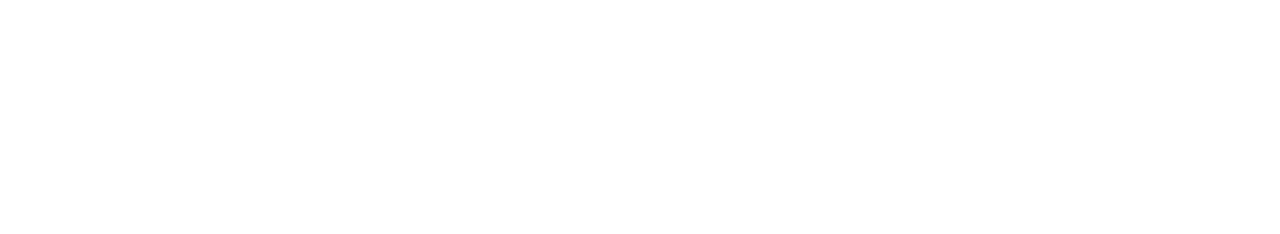
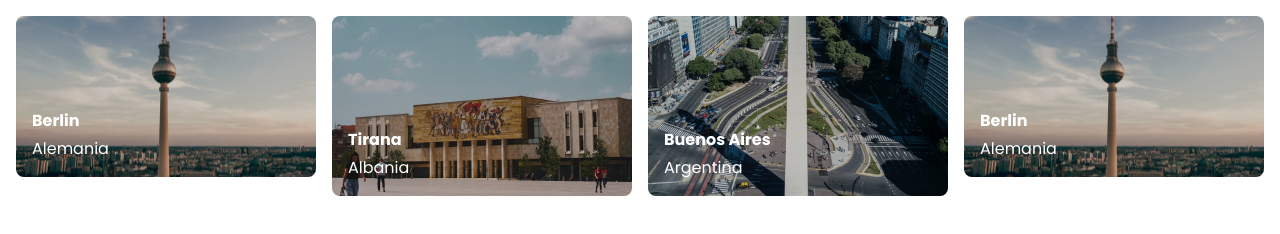
Before and after one commit to octaviolan/grid-gallery, a plain HTML site: page index.html in a window 1280 px wide. Drawn offline with Linux system fonts and the light colour scheme; a web font is replaced by a local one.

Commit message:
Estructurando y estilizando card

```diff
--- /dev/null
+++ b/css/card.css
@@ -0,0 +1,63 @@
+.card {
+  /* background-image: linear-gradient(rgba(0,0,0,.9), rgba(0,0,0,.9)); */
+  background-repeat: no-repeat;
+  background-size: cover;
+  background-position: center;
+  border-radius: 8px;
+  padding: 16px;
+  display: flex;
+  align-items: flex-end;
+  position: relative;
+  overflow: hidden;
+}
+
+.card::before {
+  content: '';
+  position: absolute;
+  inset: 0;
+  background: rgba(0,0,0,.2);
+  transition: background .3s;
+}
+
+.card:hover::before {
+  background: rgba(0,0,0,.6);
+}
+
+.card:hover .map {
+  opacity: 1;
+}
+
+.card:hover .card-description {
+  opacity: 0;
+}
+
+.card-description {
+  display: flex;
+  flex-direction: column;
+  gap: 4px;
+  position: relative;
+  transition: opacity .3s;
+}
+
+.card-description span:nth-child(2) {
+  font: var(--body1-regular);
+}
+
+.berlin {
+  background-image: url('../images/Berlin.png');
+}
+
+.tirana {
+  background-image: url('../images/Tirana.png');
+}
+
+.buenos-aires {
+  background-image: url(../images/Buenos\ Aires.png);
+}
+
+
+
+.tirana,
+.buenos-aires {
+  grid-row-end: span 2;
+}
--- a/css/index.css
+++ b/css/index.css
@@ -1,3 +1,6 @@
+@import './card.css';
+@import './map.css';
+
 :root {
 --white: #ffffff;
 --body1-regular: 400 1rem/1.5rem Poppins;
@@ -5,6 +8,14 @@
 }
 
 body {
+  font: var(--body1-bold);
   color: var(--white);
-  background-color: var(--primary);
+  margin: 16px;
 }
+
+.grid-gallery {
+  display: grid;
+  grid-template-columns: repeat(auto-fit, minmax(161px, 1fr));
+  grid-template-rows: 161px 3px 161px 161px 3px 161px;
+  gap: 16px;
+}
--- /dev/null
+++ b/css/map.css
@@ -0,0 +1,21 @@
+.map {
+  padding: 8px 16px;
+  background-color: #00A2FF;
+  border: none;
+  border-radius: 8px;
+  text-decoration: none;
+  position: absolute;
+  inset-block-start: 50%;
+  inset-inline-start: 50%;
+  transform: translate(-50%, -50%);
+  display: flex;
+  align-items: center;
+  gap: 8px;
+  opacity: 0;
+  transition: opacity .3s;
+}
+
+.map span {
+  font: var(--body1-bold);
+  color: var(--white);
+}
--- a/index.html
+++ b/index.html
@@ -4,17 +4,59 @@
   <meta charset="UTF-8">
   <meta http-equiv="X-UA-Compatible" content="IE=edge">
   <meta name="viewport" content="width=device-width, initial-scale=1.0">
-  <link rel="preconnect" href="https://fonts.googleapis.com">
   <link rel="preconnect" href="https://fonts.gstatic.com" crossorigin>
-  <link rel="preconnect" href="https://fonts.googleapis.com">
-  <link rel="preconnect" href="https://fonts.gstatic.com" crossorigin>
-  <link href="https://fonts.google.com/share?selection.family=Poppins:wght@400;500;600;700"
-    rel="stylesheet">
+  <link href="https://fonts.googleapis.com/css2?family=Poppins:wght@400;500;600;700&display=swap" rel="stylesheet">
   <link rel="stylesheet" href="./css/index.css">
   <link rel="stylesheet" href="./css/fonts.css">
   <title>Grid Gallery</title>
 </head>
 <body>
-  <h1>Grid Gallery</h1>
+  <main class="grid-gallery">
+    <div class="card berlin">
+      <a class="map" href="#">
+        <img src="./icons/map.png" alt="Mapa">
+        <span>Ver en Google Maps</span>
+      </a>
+      <div class="card-description">
+        <span>Berlin</span>
+        <span>Alemania</span>
+      </div>
+    </div>
+
+    <div class="card tirana">
+      <a class="map" href="#">
+        <img src="./icons/map.png" alt="Mapa">
+        <span>Ver en Google Maps</span>
+      </a>
+      <div class="card-description">
+        <span>Tirana</span>
+        <span>Albania </span>
+      </div>
+    </div>
+
+    <div class="card buenos-aires">
+      <a class="map" href="#">
+        <img src="./icons/map.png" alt="Mapa">
+        <span>Ver en Google Maps</span>
+      </a>
+      <div class="card-description">
+        <span>Buenos Aires</span>
+        <span>Argentina</span>
+      </div>
+    </div>
+
+    <div class="card berlin">
+      <a class="map" href="#">
+        <img src="./icons/map.png" alt="Mapa">
+        <span>Ver en Google Maps</span>
+      </a>
+      <div class="card-description">
+        <span>Berlin</span>
+        <span>Alemania</span>
+      </div>
+    </div>
+
+
+  </main>
 </body>
 </html>
```
Also changed, not shown: icons/map.png (added), 1 other file.
